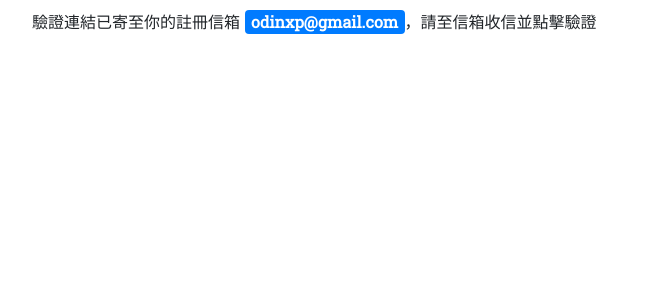
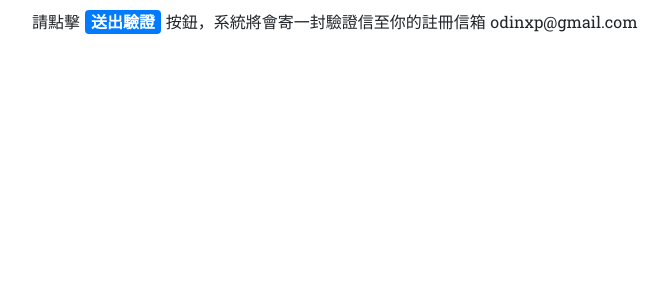
Before and after one commit to kyomind/library-tracker, a Flask app: page /auth/confirm in a window 1280 px wide. Shown: the part 56-356 px from the top of the page, without its empty margins (53-722 px from the left). Run offline with Flask 2, Linux system fonts and the light colour scheme; a user stored in the database is signed in; some libraries are stand-ins or nearby versions; some web fonts are replaced.

Commit message:
修改一下驗證信箱的流程，不要一點連結就直接寄信，再新增一個按鈕頁面

```diff
--- a/app/auth/views.py
+++ b/app/auth/views.py
@@ -146,18 +146,27 @@ def reset(token):
     return render_template('auth/reset.html', form=form, token=token)
 
 
-# 驗證信箱
-@auth.route('/auth/confirm', methods=['GET','POST'])
+# 驗證信箱請求頁面
+@auth.route('/auth/confirm')
 @login_required
 def confirm():
+    return render_template('auth/confirm.html', email=current_user.email)
+
+
+# 驗證信箱請求已送出
+@auth.route('/auth/confirm_sent')
+@login_required
+def confirm_sent():
     token=current_user.get_jwt(600)
     url=url_for('auth.confirmed',_external=True,token=token)
     send_email('信箱驗證', current_user.email, 'mail/confirm',
     name=current_user.username, url=url)
-    return render_template('auth/confirm.html', email=current_user.email)
+    return render_template('auth/confirm_sent.html', email=current_user.email)
 
 
-# 驗證網址
+
+
+# 驗證信箱(with token)網址
 @auth.route('/auth/confirm/<token>', methods=['GET','POST'])
 def confirmed(token):
     user= User.verify_jwt(token)
--- a/app/templates/auth/confirm.html
+++ b/app/templates/auth/confirm.html
@@ -7,9 +7,17 @@
 
 {% block page_content %}
 
-驗證連結已寄至你的註冊信箱
-<span style="font-family: 'Roboto Slab', serif;font-size: 12pt" class="badge badge-primary">
-{{email}}</span>，請至信箱收信並點擊驗證
+
+請點擊
+<a href="{{ url_for('auth.confirm_sent')}}">
+    <span style="font-family: 'Roboto Slab', serif;font-size: 12pt" class="badge badge-primary">
+        送出驗證
+    </span>
+</a>
+按鈕，系統將會寄一封驗證信至你的註冊信箱
+<span style="font-family: 'Roboto Slab', serif;font-size: 12pt">
+        {{ email }}
+</span>
 
 
 {% endblock %}
--- a/app/templates/auth/send.html
+++ b/app/templates/auth/send.html
@@ -10,7 +10,7 @@
 
 
 <h1 style="font-family: 'Roboto Slab', serif;">Send Reset Link</h1>
-<div style="color: rgb(125, 125, 125);margin-bottom: 10px">請填入註冊之信箱，系統將發送重置信件至該信箱 </div>
+<div style="color: rgb(155, 155, 155);margin-bottom: 10px">請填入註冊之信箱，系統將發送重置信件至該信箱 </div>
 
     <form action="" method="post">
             {{ form.hidden_tag() }}
```
Also changed, not shown: app/templates/auth/confirm_sent.html (added, +17 -0 lines), tracker.db.
